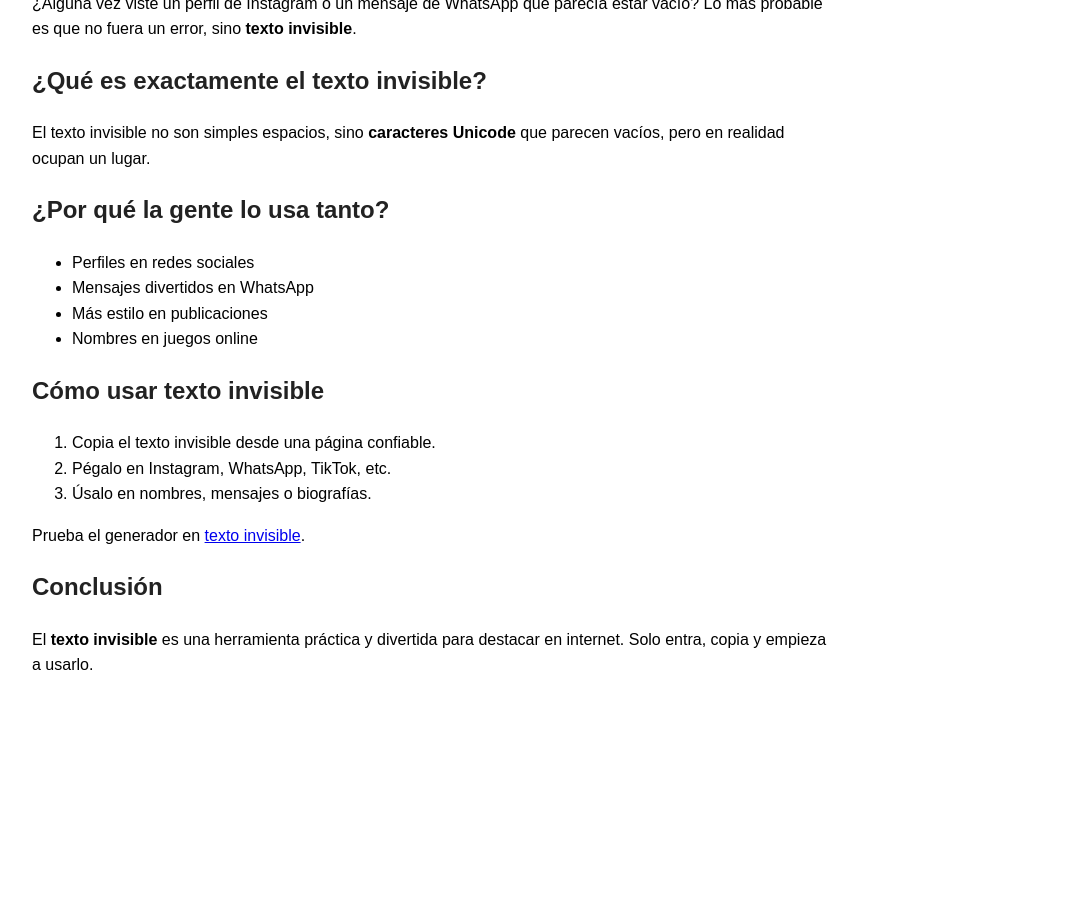
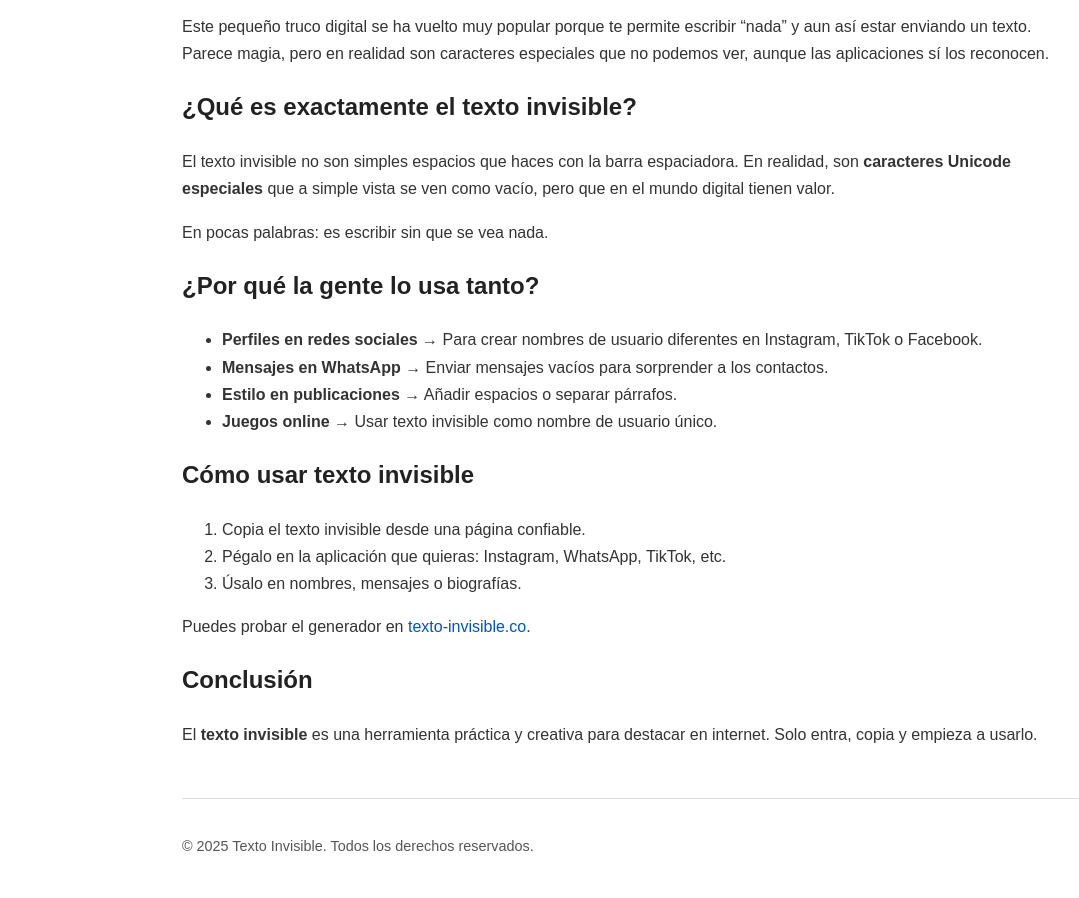
Before and after one commit to textoinvisible2025-spec/texto-invisible.github.io, a plain HTML site: page index.html in a window 1280 px wide. Shown: the part 173-1071 px from the top of the page, without its empty margins (8-1087 px from the left). Before the commit the page ends 891 px from the top, so only its background shows below. Drawn offline with Linux system fonts and the light colour scheme.

Commit message:
Update index.html

```diff
--- a/index.html
+++ b/index.html
@@ -4,37 +4,103 @@
   <meta charset="UTF-8">
   <meta name="viewport" content="width=device-width, initial-scale=1.0">
   <meta name="description" content="Texto invisible: qué es, cómo usarlo y para qué sirve en redes sociales como Instagram y WhatsApp.">
-  <title>Texto Invisible - Qué es y Cómo Usarlo</title>
+  <title>Texto Invisible – Qué es y Cómo Usarlo</title>
   <style>
-    body { font-family: Arial, sans-serif; line-height: 1.6; margin: 40px; max-width: 800px; }
-    h1, h2, h3 { color: #222; }
+    body {
+      font-family: Arial, sans-serif;
+      line-height: 1.7;
+      margin: 40px auto;
+      max-width: 900px;
+      padding: 0 20px;
+      color: #333;
+      background: #fff;
+    }
+    h1, h2, h3 {
+      color: #222;
+    }
+    a {
+      color: #0056b3;
+      text-decoration: none;
+    }
+    a:hover {
+      text-decoration: underline;
+    }
+    footer {
+      margin-top: 50px;
+      padding-top: 20px;
+      border-top: 1px solid #ddd;
+      font-size: 0.9em;
+      color: #555;
+    }
   </style>
+
+  <!-- FAQ Schema JSON-LD -->
+  <script type="application/ld+json">
+  {
+    "@context": "https://schema.org",
+    "@type": "FAQPage",
+    "mainEntity": [
+      {
+        "@type": "Question",
+        "name": "¿Qué es el texto invisible?",
+        "acceptedAnswer": {
+          "@type": "Answer",
+          "text": "El texto invisible son caracteres Unicode especiales que parecen espacios en blanco. Aunque no se ven, ocupan un lugar y son reconocidos por las aplicaciones y navegadores."
+        }
+      },
+      {
+        "@type": "Question",
+        "name": "¿Para qué sirve el texto invisible?",
+        "acceptedAnswer": {
+          "@type": "Answer",
+          "text": "El texto invisible se utiliza para personalizar perfiles en redes sociales, enviar mensajes vacíos en WhatsApp, separar párrafos en publicaciones o incluso como nombre de usuario en juegos online."
+        }
+      },
+      {
+        "@type": "Question",
+        "name": "¿Cómo puedo usar el texto invisible?",
+        "acceptedAnswer": {
+          "@type": "Answer",
+          "text": "Solo tienes que copiar el texto invisible desde una página confiable y pegarlo en la aplicación que quieras: Instagram, WhatsApp, TikTok, etc. Sirve para nombres, biografías o mensajes."
+        }
+      }
+    ]
+  }
+  </script>
 </head>
 <body>
+
   <h1>Texto Invisible: el truco secreto que todos usan en redes</h1>
   <p>¿Alguna vez viste un perfil de Instagram o un mensaje de WhatsApp que parecía estar vacío? Lo más probable es que no fuera un error, sino <strong>texto invisible</strong>.</p>
+  <p>Este pequeño truco digital se ha vuelto muy popular porque te permite escribir “nada” y aun así estar enviando un texto. Parece magia, pero en realidad son caracteres especiales que no podemos ver, aunque las aplicaciones sí los reconocen.</p>
 
   <h2>¿Qué es exactamente el texto invisible?</h2>
-  <p>El texto invisible no son simples espacios, sino <strong>caracteres Unicode</strong> que parecen vacíos, pero en realidad ocupan un lugar.</p>
+  <p>El texto invisible no son simples espacios que haces con la barra espaciadora. En realidad, son <strong>caracteres Unicode especiales</strong> que a simple vista se ven como vacío, pero que en el mundo digital tienen valor.</p>
+  <p>En pocas palabras: es escribir sin que se vea nada.</p>
 
   <h2>¿Por qué la gente lo usa tanto?</h2>
   <ul>
-    <li>Perfiles en redes sociales</li>
-    <li>Mensajes divertidos en WhatsApp</li>
-    <li>Más estilo en publicaciones</li>
-    <li>Nombres en juegos online</li>
+    <li><strong>Perfiles en redes sociales</strong> → Para crear nombres de usuario diferentes en Instagram, TikTok o Facebook.</li>
+    <li><strong>Mensajes en WhatsApp</strong> → Enviar mensajes vacíos para sorprender a los contactos.</li>
+    <li><strong>Estilo en publicaciones</strong> → Añadir espacios o separar párrafos.</li>
+    <li><strong>Juegos online</strong> → Usar texto invisible como nombre de usuario único.</li>
   </ul>
 
   <h2>Cómo usar texto invisible</h2>
   <ol>
     <li>Copia el texto invisible desde una página confiable.</li>
-    <li>Pégalo en Instagram, WhatsApp, TikTok, etc.</li>
+    <li>Pégalo en la aplicación que quieras: Instagram, WhatsApp, TikTok, etc.</li>
     <li>Úsalo en nombres, mensajes o biografías.</li>
   </ol>
 
-  <p>Prueba el generador en <a href="https://texto-invisible.co">texto invisible</a>.</p>
+  <p>Puedes probar el generador en <a href="https://texto-invisible.co">texto-invisible.co</a>.</p>
 
   <h2>Conclusión</h2>
-  <p>El <strong>texto invisible</strong> es una herramienta práctica y divertida para destacar en internet. Solo entra, copia y empieza a usarlo.</p>
+  <p>El <strong>texto invisible</strong> es una herramienta práctica y creativa para destacar en internet. Solo entra, copia y empieza a usarlo.</p>
+
+  <footer>
+    <p>© 2025 Texto Invisible. Todos los derechos reservados.</p>
+  </footer>
+
 </body>
 </html>
```
